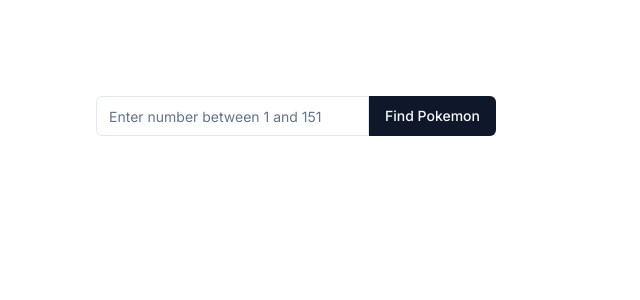
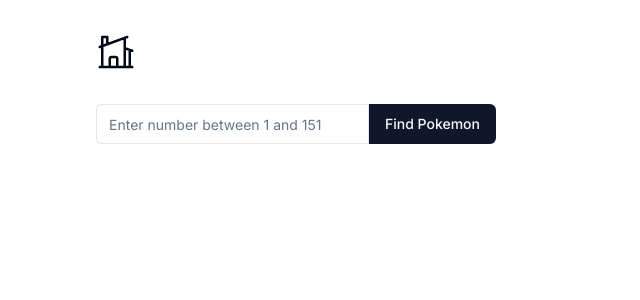
Before and after one commit to robertjezyk/pokemon-selector, a Next.js app: page /pokemon in a window 1280 px wide. Shown: the top 300 px of the page, without its empty margins (0-640 px from the left). Built offline with nearby package versions, Linux system fonts and the light colour scheme.

Commit message:
Navigation back to home page from pokemon page

```diff
--- a/app/pokemon/page.tsx
+++ b/app/pokemon/page.tsx
@@ -1,7 +1,9 @@
 "use client";
 import { useCallback, useState } from "react";
 import { usePathname, useSearchParams, useRouter } from "next/navigation";
+import Link from "next/link";
 import { useQuery } from "@tanstack/react-query";
+import { HomeModernIcon } from "@heroicons/react/24/outline";
 
 import { Button } from "@/components/ui/button";
 import { Input } from "@/components/ui/input";
@@ -74,7 +76,11 @@
     (parseInt(inputValue, 10) < 1 || parseInt(inputValue, 10) > 151);
 
   return (
-    <div className="p-24">
+    <>
+      <Link href="/" className="ml-24 mt-8 block">
+        <HomeModernIcon className="w-10" />
+      </Link>
+      <div className="p-24 pt-8">
         <div className="relative pb-4">
           <form onSubmit={handleSubmit} className="flex w-[400px]">
             <Input
@@ -103,6 +109,7 @@
         {isFetching && <PokemonLoadingCard />}
         {pokemon && !isFetching && <PokemonCard pokemon={pokemon} />}
       </div>
+    </>
   );
 };
 
```
Lines whose indentation alone changed are shown as unchanged.
